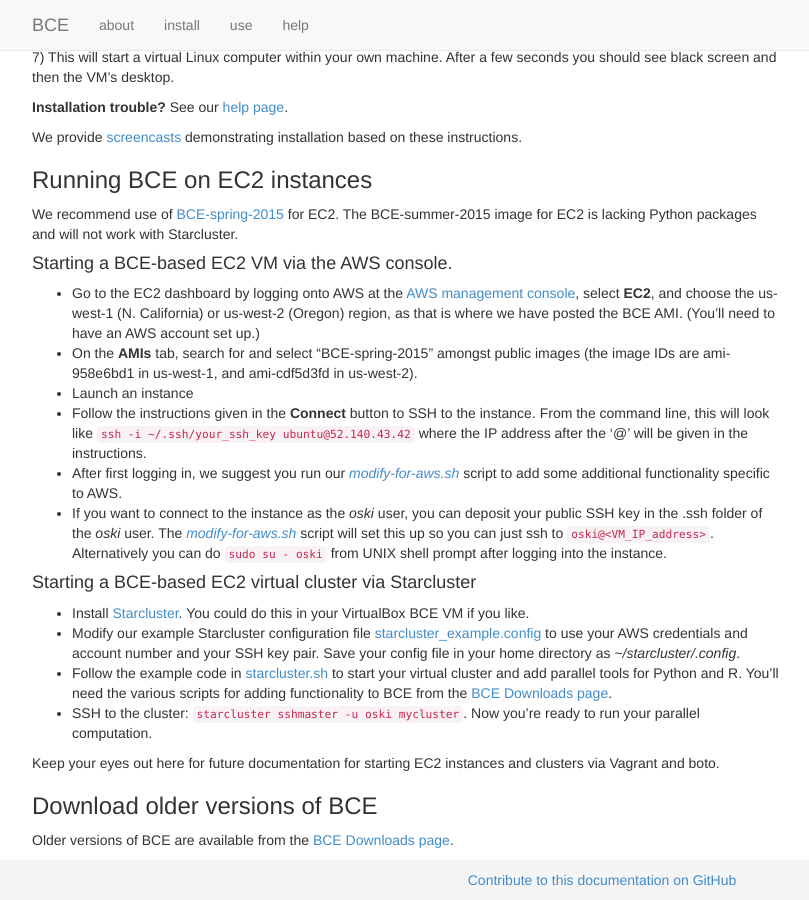
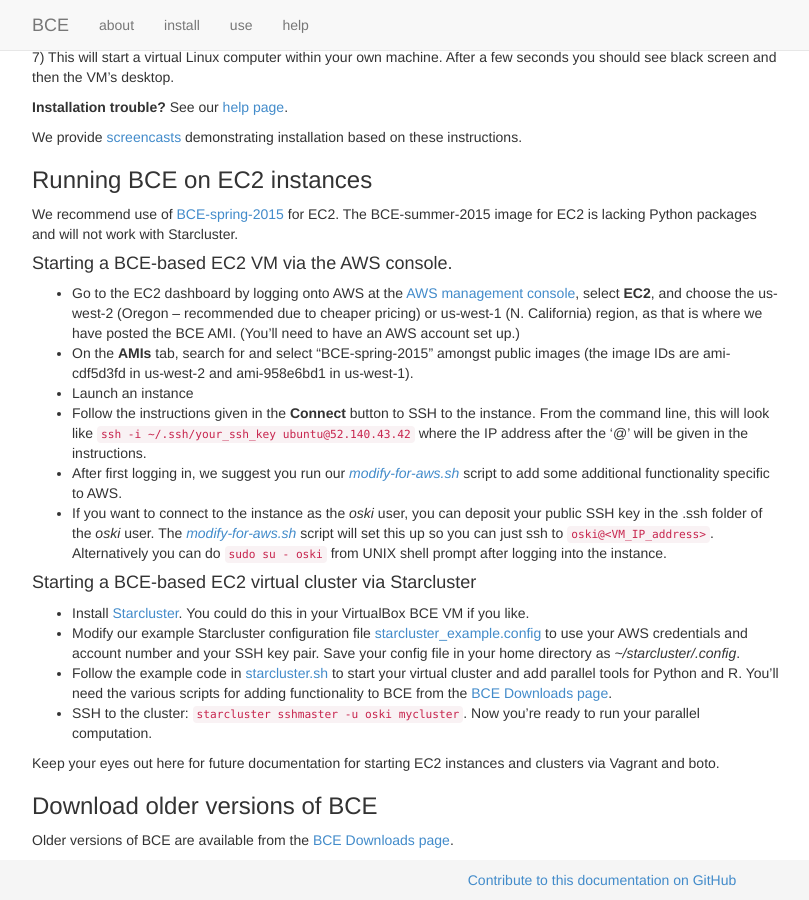
Before and after one commit to ucberkeley/bce-documentation, a Jekyll site: the page built from install.md, in a window 1280 px wide and 900 px high, scrolled down 599 px. Shown: the whole window, without its empty margins (38-847 px from the left). Built offline with Jekyll 4.4.1, drawn with Linux system fonts in a browser that asks for light colours; nearby versions of some CDN libraries; library files that are not in the unit come from our copies; Markdown is read by kramdown in place of the engine named in the settings.

Commit message:
reversed mention of OR and NCA regions

```diff
--- a/install.md
+++ b/install.md
@@ -50,8 +50,8 @@ We recommend use of [BCE-spring-2015](downloads.html) for EC2. The BCE-summer-20
 
 #### Starting a BCE-based EC2 VM via the AWS console.
 
-  - Go to the EC2 dashboard by logging onto AWS at the [AWS management console](https://console.aws.amazon.com/?nc2=h_m_mc), select **EC2**, and choose the us-west-1 (N. California) or us-west-2 (Oregon) region, as that is where we have posted the BCE AMI. (You’ll need to have an AWS account set up.)
-  - On the **AMIs** tab, search for and select "BCE-spring-2015" amongst public images (the image IDs are ami-958e6bd1 in us-west-1, and ami-cdf5d3fd in us-west-2).
+  - Go to the EC2 dashboard by logging onto AWS at the [AWS management console](https://console.aws.amazon.com/?nc2=h_m_mc), select **EC2**, and choose the us-west-2 (Oregon -- recommended due to cheaper pricing) or us-west-1 (N. California) region, as that is where we have posted the BCE AMI. (You’ll need to have an AWS account set up.)
+  - On the **AMIs** tab, search for and select "BCE-spring-2015" amongst public images (the image IDs are ami-cdf5d3fd in us-west-2 and ami-958e6bd1 in us-west-1).
   - Launch an instance
   - Follow the instructions given in the **Connect** button to SSH to the instance. From the command line, this will look like `ssh -i ~/.ssh/your_ssh_key ubuntu@52.140.43.42` where the IP address after the '@' will be given in the instructions.
   - After first logging in, we suggest you run our [*modify-for-aws.sh*](downloads.html) script to add some additional functionality specific to AWS.
```
